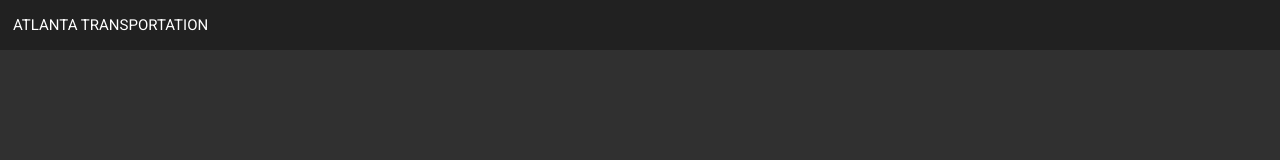
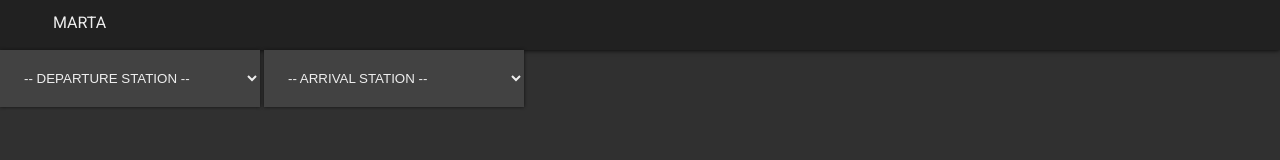
Before and after one commit to itsBosco/transportation-app, a website: page index.html in a window 1280 px wide. Drawn offline with nearby package versions, Linux system fonts and the light colour scheme; files that its build step writes are made by us from their sources.

Commit message:
feat: added stops.json

```diff
--- a/gruntfile.js
+++ b/gruntfile.js
@@ -7,7 +7,7 @@
             },
             target: {
                 files: {
-                    'dist/js/app.min.js': ['src/js/app.js', 'src/js/controllers/*.js', 'src/js/services/*.js']
+                    'dist/js/app.min.js': ['src/js/*.js']
                 }
             }
         }, //UGLIFY
@@ -26,7 +26,7 @@
                 livereload: true
             },
             srcipts: {
-                files: ['src/js/app.js', 'src/js/controllers/*.js', 'src/js/services/*.js'],
+                files: ['src/js/*.js'],
                 tasks: ['uglify']
             },
             css: {
--- a/index.html
+++ b/index.html
@@ -6,19 +6,30 @@
     <meta name="viewport" content="width=device-width, initial-scale=1.0">
     <meta http-equiv="X-UA-Compatible" content="ie=edge">
     <title>Document</title>
-    <link rel="stylesheet" href="dist/css/skeleton.min.css">
     <link rel="stylesheet" href="dist/css/style.min.css">
     <link href="https://fonts.googleapis.com/css?family=Roboto" rel="stylesheet">
 </head>
 
-<body>
+<body ng-app="TransportationApp" ng-controller="MainController">
+    <nav>
+        <ul>
+            <li><a href="#">MARTA</a></li>
+        </ul>
+    </nav>
+
     <main>
-        <nav>
-            <ul>
-                <li><a href="#">ATLANTA TRANSPORTATION</a></li>
-            </ul>
-        </nav>
+        <select>
+            <option selected>-- DEPARTURE STATION --</option>
+            <option ng-repeat="stopName in stopNames">{{stopName}}</option>
+        </select>
+        <select>
+            <option selected>-- ARRIVAL STATION --</option>
+            <option ng-repeat="stopName in stopNames">{{stopName}}</option>
+        </select>
     </main>
+
+    <script src="https://ajax.googleapis.com/ajax/libs/angularjs/1.5.8/angular.min.js"></script>
+    <script src="dist/js/app.min.js"></script>
 </body>
 
 </html>
--- /dev/null
+++ b/src/js/app.js
@@ -0,0 +1,20 @@
+var app = angular.module('TransportationApp', []);
+
+
+app.controller('MainController', ['$scope', '$http', function($scope, $http) {
+    var stopNames = [];
+
+    function getStops() {
+        $http.get('dist/gtfs/stops.json').then(function(results) {
+            results.data.forEach(function(stop) {
+                stopNames.push(stop.stop_name);
+            });
+        });
+    }
+
+    getStops();
+
+
+    $scope.stopNames = stopNames;
+    console.log($scope.stopNames);
+}]);
--- a/src/scss/style.scss
+++ b/src/scss/style.scss
@@ -1,22 +1,46 @@
+/////APP COLORS/////
+$light_gey: #424242;
+$dark_grey: #303030;
+$black: #212121;
+$white: #EEE;
+ //////////////////
+
 body,
-html{
+html {
     margin: 0;
     padding: 0;
-    background-color: #303030;
+    font-family: 'Roboto', sans-serif;
+    background-color: $dark_grey;
+    width: 100%;
+    height: 100%;
 }
 
-nav{
+nav {
     height: 50px;
-    width: 100vw;
-    background-color: #212121;
-    font-family: 'Roboto', sans-serif;
-    color: white;
-    li{
+    width: 100%;
+    background-color: $black;
+    color: $white;
+    box-shadow: 0 0 5px #000;
+    ul{
+        margin: 0;
+    }
+    li {
         list-style: none;
         padding: 13px;
+
         a {
             text-decoration: none;
             color: inherit;
         }
     }
 }
+
+select{
+    background-color: $light_gey;
+    color: $white;
+    box-shadow: 0 0 3px #111;
+    border: none;
+    padding: 20px;
+    min-width: 260px;
+    text-transform: uppercase;
+}
```
Also changed, not shown: dist/css/skeleton.min.css (deleted), dist/css/style.min.css, dist/gtfs/stops.json (added), dist/js/app.min.js (added), src/app.js (deleted), 1 other file.
